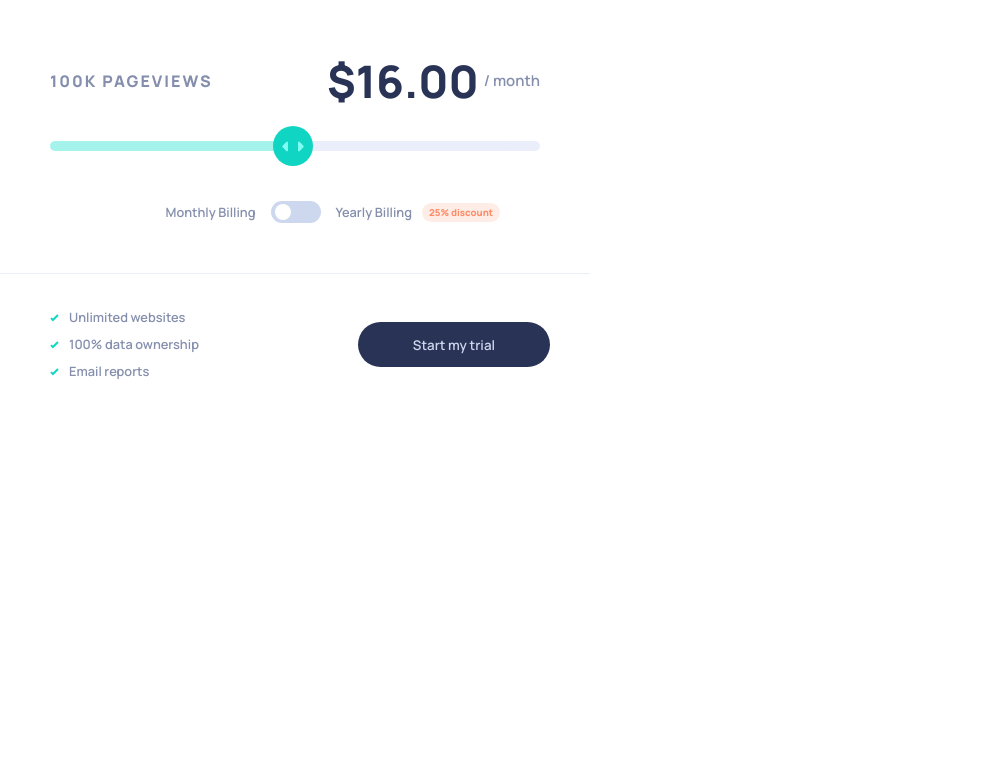
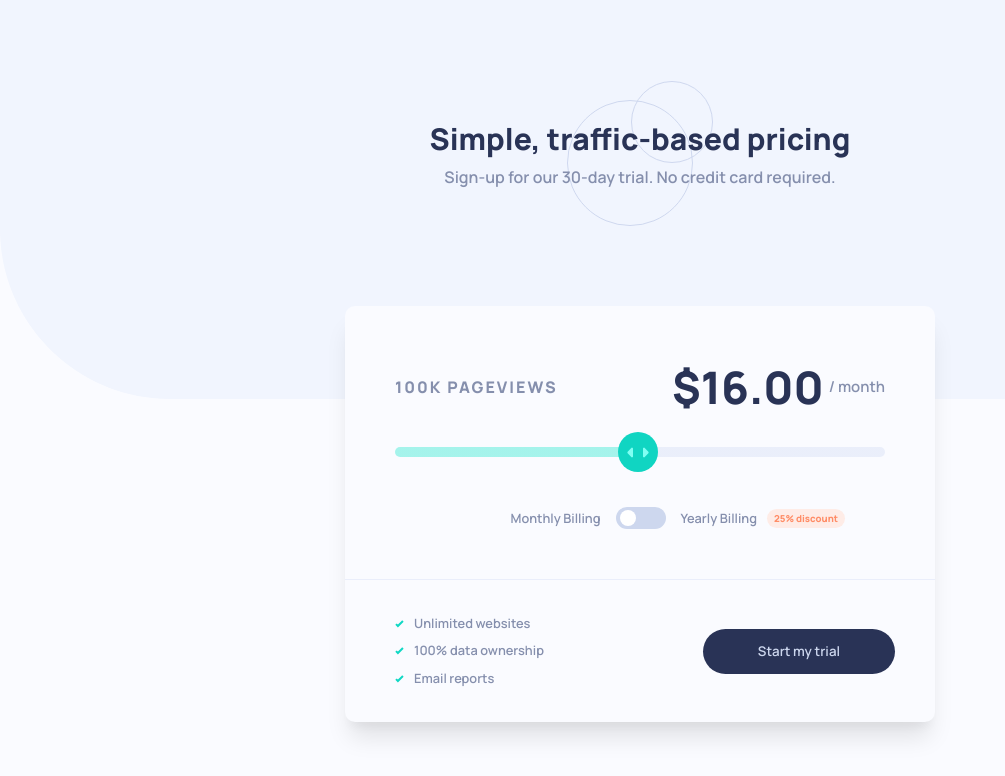
Before and after one commit to kdumagalhaes/interactive-pricing-component-vue, a Vue app: page / in a window 1280 px wide. Shown: the top 776 px of the page, without its empty margins (0-1005 px from the left). Built offline with nearby package versions, Linux system fonts and the light colour scheme.

Commit message:
finished components and structure

```diff
--- a/src/App.vue
+++ b/src/App.vue
@@ -1,16 +1,14 @@
 <template>
-    <PriceControl />
-    <AdvantagesAndButton />
+    <MainContent />
 </template>
 
 <script>
-// organisms
-import { PriceControl, AdvantagesAndButton } from '@/components/organisms'
+// templates
+import { MainContent } from '@/components/templates'
 
 export default {
     components: {
-        PriceControl,
-        AdvantagesAndButton,
+        MainContent,
     },
 }
 </script>
--- a/src/assets/css/_reset.scss
+++ b/src/assets/css/_reset.scss
@@ -19,6 +19,14 @@ textarea {
     font-size: 15px;
 }
 
+body {
+    background-color: $neutral-very-pale-blue;
+    background-image: url("../img/bg-pattern.svg");
+    background-position: top;
+    background-repeat: no-repeat;
+    background-size: 100%;
+}
+
 button {
     cursor: pointer;
 }
--- a/src/components/atoms/HeroText.vue
+++ b/src/components/atoms/HeroText.vue
@@ -16,7 +16,14 @@ export default {
 
 <style lang="scss" scoped>
 .hero-text {
-    text-align: center;
+    background-image: url('~@/assets/img/pattern-circles.svg');
+    background-repeat: no-repeat;
+    background-position: center;
+    display: flex;
+    flex-direction: column;
+    align-items: center;
+    justify-content: center;
+    height: 150px;
 
     h1 {
         color: $neutral-dark-desaturated-blue;
--- a/src/components/organisms/PriceControl.vue
+++ b/src/components/organisms/PriceControl.vue
@@ -30,7 +30,6 @@ export default {
 
 <style lang="scss" scoped>
 .price-control {
-    max-width: 590px;
     padding: 50px;
     border-bottom: 1px solid $neutral-light-grayish-blue;
 
--- /dev/null
+++ b/src/components/templates/MainContent.vue
@@ -0,0 +1,47 @@
+<template>
+    <main class="main-content">
+        <HeroText
+            title="Simple, traffic-based pricing"
+            paragraph="Sign-up for our 30-day trial. No credit card required."
+        />
+        <div class="main-content--price-module">
+            <PriceControl />
+            <AdvantagesAndButton />
+        </div>
+    </main>
+</template>
+
+<script>
+// atoms
+import { HeroText } from '@/components/atoms'
+
+// organisms
+import { PriceControl, AdvantagesAndButton } from '@/components/organisms'
+
+export default {
+    components: {
+        HeroText,
+        PriceControl,
+        AdvantagesAndButton,
+    },
+}
+</script>
+
+<style lang="scss" scoped>
+.main-content {
+    display: flex;
+    flex-direction: column;
+    align-items: center;
+    justify-content: space-evenly;
+    height: 100vh;
+
+    .main-content--price-module {
+        background-color: $neutral-very-pale-blue;
+        width: 100%;
+        max-width: 590px;
+        border-radius: 10px;
+        box-shadow: 0 20px 25px -5px rgba(0, 0, 0, 0.1),
+            0 10px 10px -5px rgba(0, 0, 0, 0.04);
+    }
+}
+</style>
--- /dev/null
+++ b/src/components/templates/index.js
@@ -0,0 +1 @@
+export { default as MainContent } from './MainContent.vue'
```
